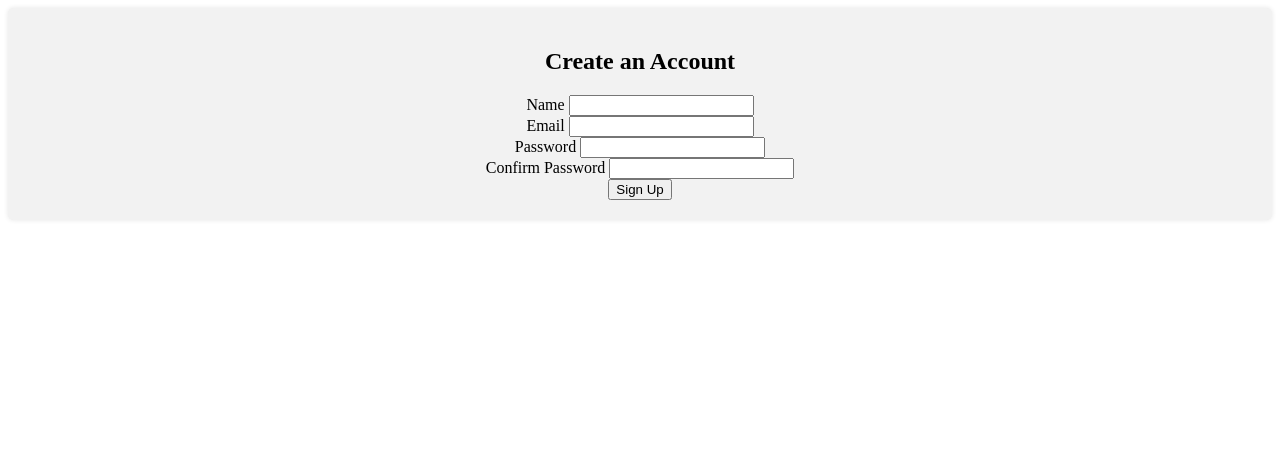
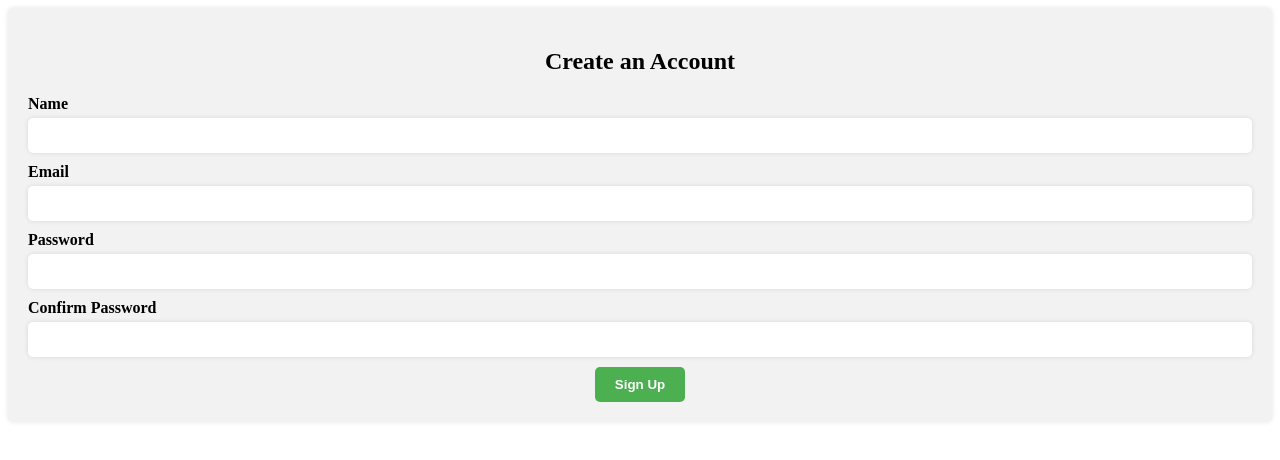
Before and after one commit to reipared/sign_up_form, a plain HTML site: page index.html in a window 1280 px wide. Drawn offline with Linux system fonts and the light colour scheme.

Commit message:
update css

```diff
--- a/styles/styles.scss
+++ b/styles/styles.scss
@@ -7,3 +7,43 @@
 	border-radius: 5px;
 	box-shadow: 0 0 5px rgba(0, 0, 0, 0.1);
 }
+
+.signup-form h2 {
+	margin-bottom: 20px;
+	text-align: center;
+}
+
+.form-group {
+	display: flex;
+	flex-direction: column;
+	width: 100%;
+	margin-bottom: 10px;
+}
+
+.form-group label {
+	font-weight: bold;
+	margin-bottom: 5px;
+}
+
+.form-group input {
+	padding: 10px;
+	border: none;
+	border-radius: 5px;
+	background-color: #fff;
+	box-shadow: 0 0 5px rgba(0, 0, 0, 0.1);
+}
+
+button[type="submit"] {
+	padding: 10px 20px;
+	border: none;
+	border-radius: 5px;
+	background-color: #4caf50;
+	color: #fff;
+	font-weight: bold;
+	cursor: pointer;
+	transition: background-color 0.3s ease;
+}
+
+button[type="submit"]:hover {
+	background-color: #3e8e41;
+}
```
Also changed, not shown: styles/styles.css, 1 other file.
